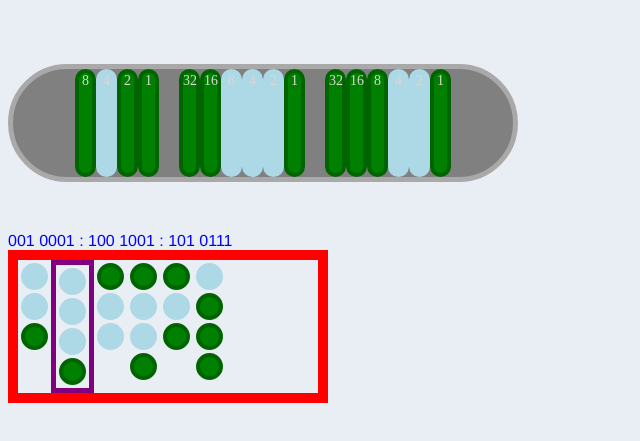
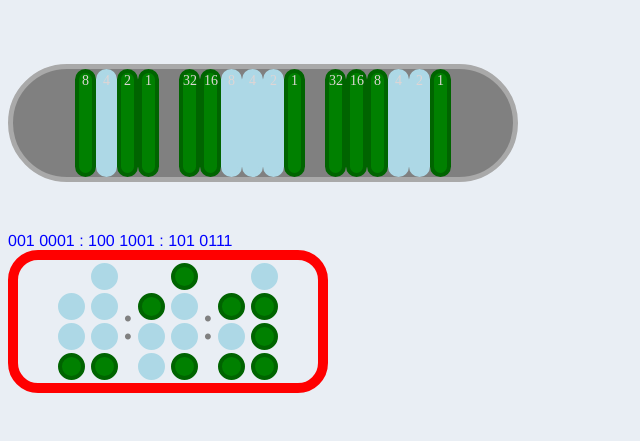
Before and after one commit to seattletravis/seattletravis.github.io, a plain HTML site: page index.html in a window 1280 px wide. Shown: the part 117-558 px from the top of the page, without its empty margins (0-640 px from the left). Drawn offline with Linux system fonts and the light colour scheme.

Commit message:
working vertical blip clock!

```diff
--- a/index.html
+++ b/index.html
@@ -39,7 +39,7 @@
 		<div id="displayVBlip"></div>
 
 		<div id="vBlipClock">
-			<div id="vBlipHr10">
+			<div class="vBlipContainer" id="vBlipHr10">
 				<div class="" id="vBlipHr10_1"></div>
 				<div class="" id="vBlipHr10_2"></div>
 				<div class="" id="vBlipHr10_4"></div>
@@ -50,6 +50,7 @@
 				<div class="" id="vBlipHr1_4"></div>
 				<div class="" id="vBlipHr1_8"></div>
 			</div>
+			<div class="vBlipSeperator">:</div>
 			<div id="vBlipMin10">
 				<div class="" id="vBlipMin10_1"></div>
 				<div class="" id="vBlipMin10_2"></div>
@@ -61,6 +62,7 @@
 				<div class="" id="vBlipMin1_4"></div>
 				<div class="" id="vBlipMin1_8"></div>
 			</div>
+			<div class="vBlipSeperator">:</div>
 			<div id="vBlipSec10">
 				<div class="" id="vBlipSec10_1"></div>
 				<div class="" id="vBlipSec10_2"></div>
--- a/style.css
+++ b/style.css
@@ -79,13 +79,21 @@ body {
 
 #vBlipClock {
 	display: flex;
+	justify-content: center;
+	align-items: baseline;
 	border: solid red 10px;
+	border-radius: 30px;
 	width: 300px;
 }
 
 .vBlipContainer {
 	position: relative;
-	border: purple solid 5px;
+}
+
+.vBlipSeperator {
+	align-self: center;
+	font-size: 50px;
+	color: grey;
 }
 
 .vBlips {
```
